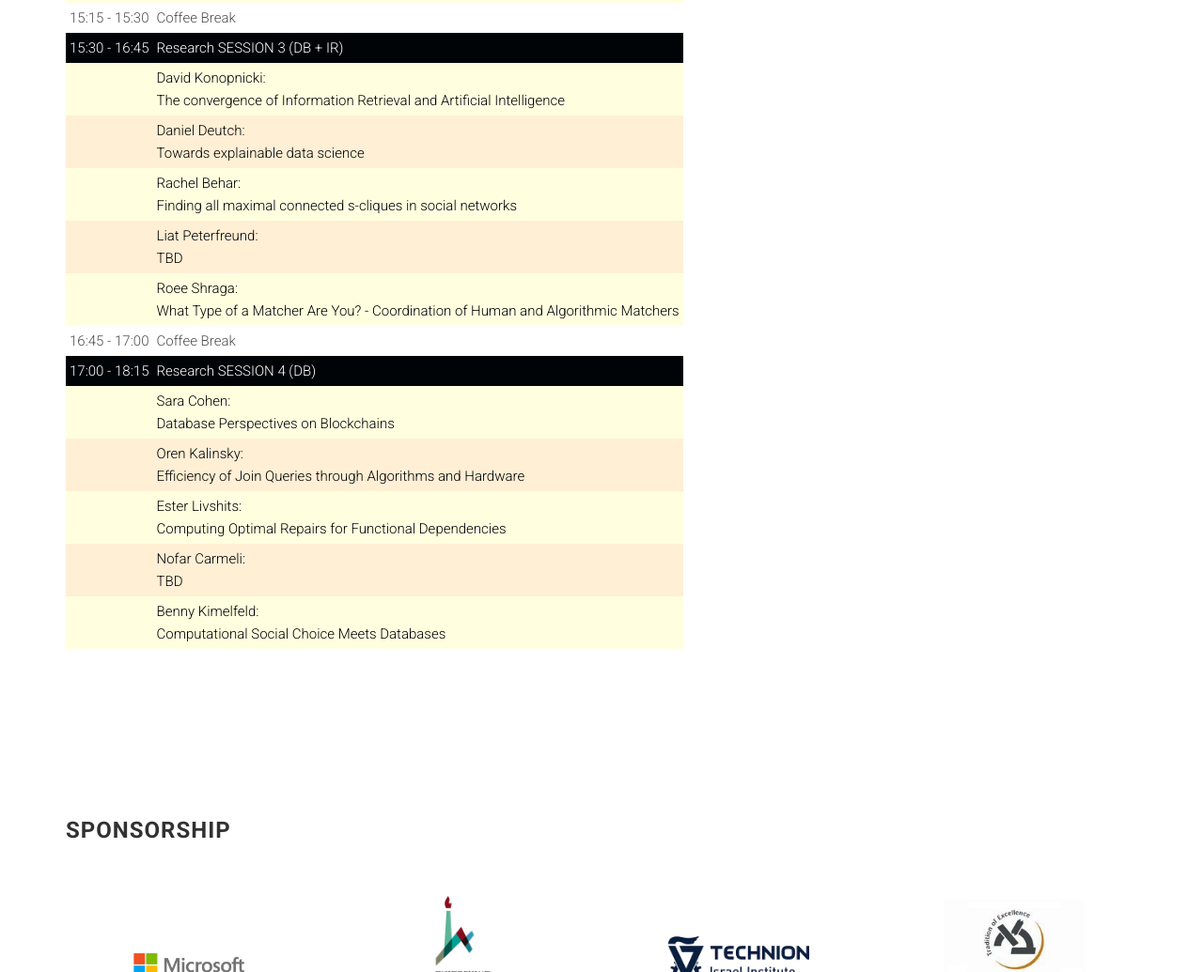
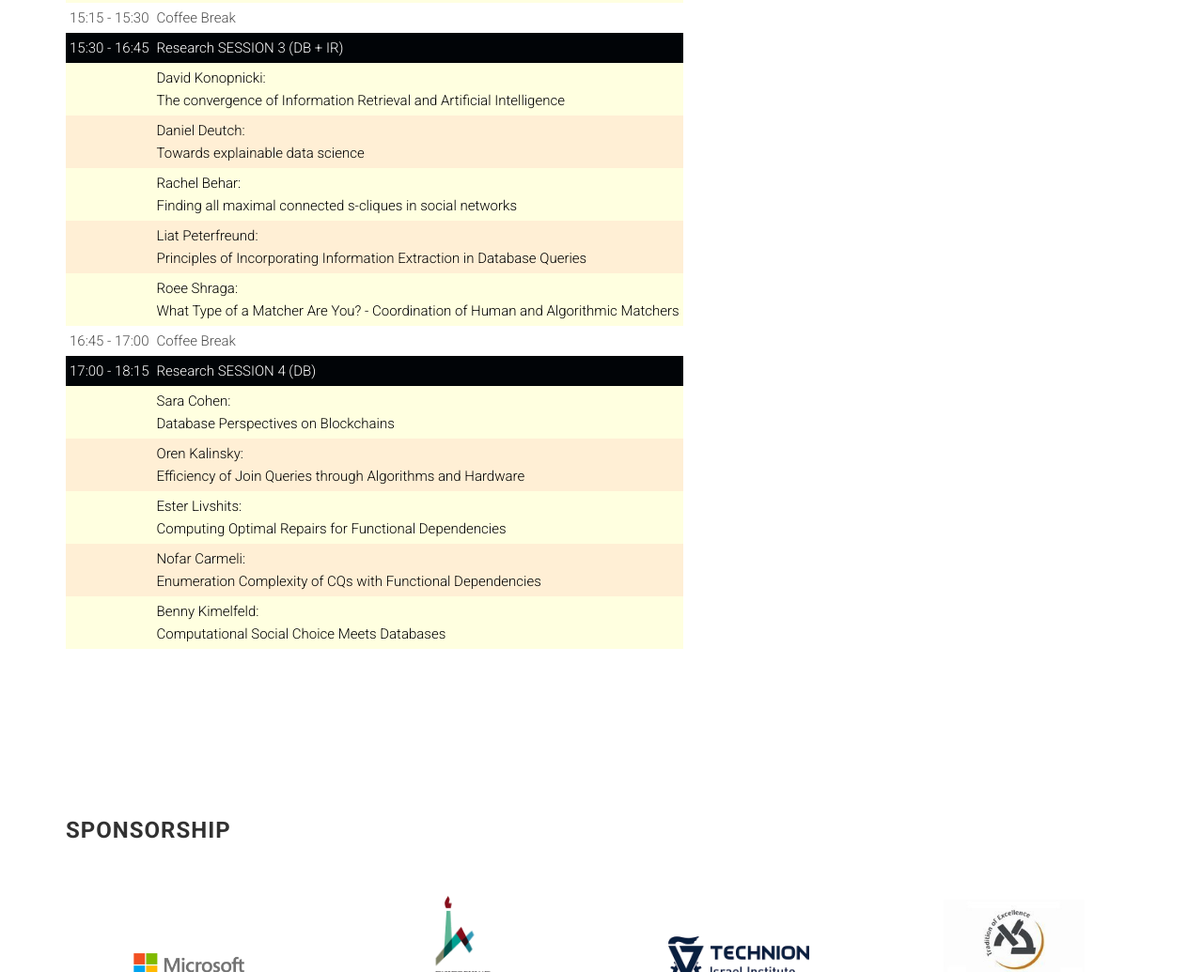
Before and after one commit to israeldbday/israeldbday.github.io, a website: page index.html in a window 1280 px wide. Shown: the part 3360-4395 px from the top of the page at 94% size. Drawn offline with Linux system fonts and the light colour scheme; files whose address does not match are found by name.

Commit message:
Fixed 2 talk titles

```diff
--- a/index.html
+++ b/index.html
@@ -345,14 +345,14 @@
  <tr class="d2"><td>&nbsp;</td><td>David Konopnicki:<br/>The convergence of Information Retrieval and Artificial Intelligence</td></tr>
  <tr class="d3"><td>&nbsp;</td><td>Daniel Deutch:<br/>Towards explainable data science</td></tr>
  <tr class="d2"><td>&nbsp;</td><td>Rachel Behar:<br/>Finding all maximal connected s-cliques in social networks</td></tr>
- <tr class="d3"><td>&nbsp;</td><td>Liat Peterfreund:<br/>TBD</td></tr>
+ <tr class="d3"><td>&nbsp;</td><td>Liat Peterfreund:<br/>Principles of Incorporating Information Extraction in Database Queries</td></tr>
  <tr class="d2"><td>&nbsp;</td><td>Roee Shraga:<br/>What Type of a Matcher Are You? - Coordination of Human and Algorithmic Matchers</td></tr>
  <tr><td>16:45 - 17:00</td><td>Coffee Break</td></tr>
  <tr class="head"><td>17:00 - 18:15</td><td>Research SESSION 4 (DB)</td></tr>
  <tr class="d2"><td>&nbsp;</td><td>Sara Cohen:<br/>Database Perspectives on Blockchains</td></tr>
  <tr class="d3"><td>&nbsp;</td><td>Oren Kalinsky:<br/>Efficiency of Join Queries through Algorithms and Hardware</td></tr>
  <tr class="d2"><td>&nbsp;</td><td>Ester Livshits:<br/>Computing Optimal Repairs for Functional Dependencies</td></tr>
- <tr class="d3"><td>&nbsp;</td><td>Nofar Carmeli:<br/>TBD</td></tr>
+ <tr class="d3"><td>&nbsp;</td><td>Nofar Carmeli:<br/>Enumeration Complexity of CQs with Functional Dependencies</td></tr>
  <tr class="d2"><td>&nbsp;</td><td>Benny Kimelfeld:<br/>Computational Social Choice Meets Databases</td></tr>
 </tbody></table>
     </section>
```
